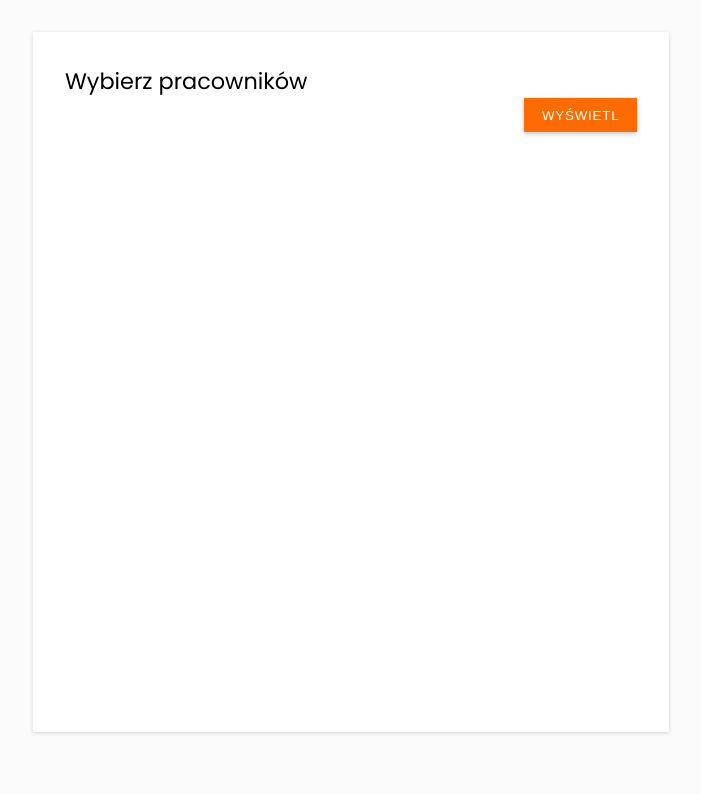
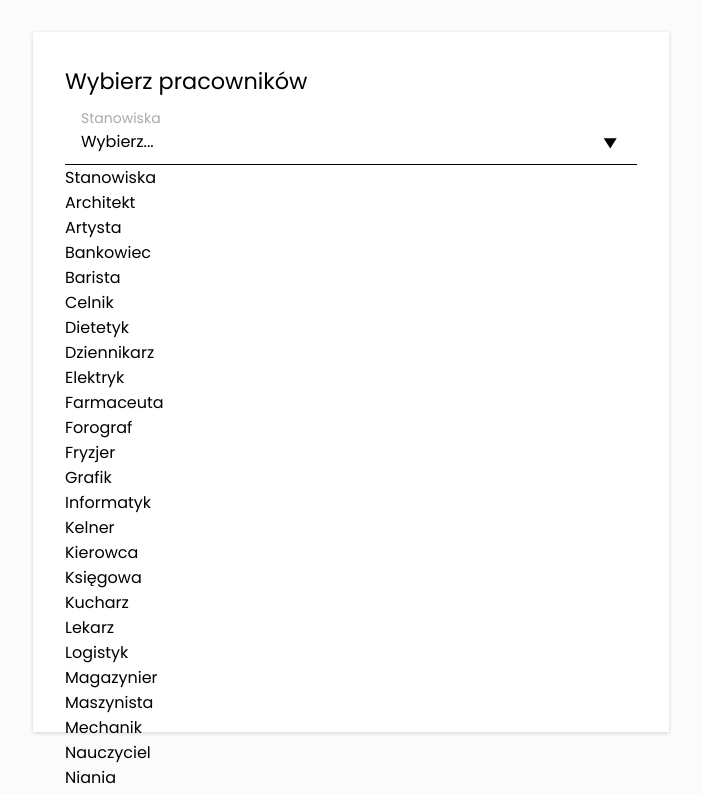
Before and after one commit to maticoder/employee-window, a React (Create React App) app: page / in a window 1280 px wide. Shown: the top 794 px of the page, without its empty margins (289-990 px from the left). Built offline with nearby package versions, Linux system fonts and the light colour scheme.

Commit message:
added select checkbox component

```diff
--- a/src/components/Checkbox/Checkbox.css
+++ b/src/components/Checkbox/Checkbox.css
@@ -2,7 +2,7 @@
   position: relative;
   width: 25px;
   height: 25px;
-  border: 1px solid #b5c4da;
+  border: 1px solid rgba(181, 196, 218, 0.7);
   display: -webkit-box;
   display: -ms-flexbox;
   display: flex;
--- a/src/components/Checkbox/Checkbox.scss
+++ b/src/components/Checkbox/Checkbox.scss
@@ -2,7 +2,7 @@
     position: relative;
     width: 25px;
     height: 25px;
-    border: 1px solid #b5c4da;
+    border: 1px solid rgba(181, 196, 218, 0.7);
     display: flex;
     justify-content: center;
     align-items: center;
--- a/src/components/Select/Select.css
+++ b/src/components/Select/Select.css
@@ -1 +1,42 @@
-/* No CSS */
+.select-input {
+  cursor: pointer;
+  -webkit-user-select: none;
+     -moz-user-select: none;
+      -ms-user-select: none;
+          user-select: none;
+  padding: 10px 16px;
+  border-bottom: 1px solid black;
+}
+
+.select-input-label {
+  font-weight: 400;
+  color: #aaaaaa;
+  font-size: 14px;
+}
+
+.select-input-container {
+  display: -webkit-box;
+  display: -ms-flexbox;
+  display: flex;
+  -webkit-box-orient: horizontal;
+  -webkit-box-direction: normal;
+      -ms-flex-direction: row;
+          flex-direction: row;
+  -webkit-box-pack: justify;
+      -ms-flex-pack: justify;
+          justify-content: space-between;
+  -webkit-box-align: center;
+      -ms-flex-align: center;
+          align-items: center;
+}
+
+.select-input-container span {
+  display: inline-block;
+  -webkit-transform: rotate(90deg);
+          transform: rotate(90deg);
+  font-family: 'Material Icons';
+  font-style: normal;
+  font-weight: 400;
+  font-size: 1.4rem;
+  color: black;
+}
--- a/src/components/Select/Select.js
+++ b/src/components/Select/Select.js
@@ -2,13 +2,33 @@ import React from "react";
 
 import "./Select.css";
 
-function Select({ label, options, selected, handleAdd }) {
+function Select({ label, options, selected, handleClick }) {
+    const getSelected = (selected) => {
+        if (selected.length === 0) {
+            return "Wybierz...";
+        } else if (selected.length === 1) {
+            return `${selected[0]}`;
+        } else if (selected.length === 2) {
+            return `${selected[0]}, ${selected[1]}`;
+        } else {
+            return `${selected[0]}, ${selected[1]} +${selected.length - 2}`;
+        }
+    };
+
     return (
-        <div>
+        <div className="select">
+            <div className="select-input">
+                <div className="select-input-label">{label}</div>
+                <div className="select-input-container">
+                    <p>{getSelected(selected)}</p>
+                    <span className="arrow">play_arrow</span>
+                </div>
+            </div>
+            <div className="select-dropdown"></div>
             <label>{label}</label>
             <div>
                 {options.map((option) => (
-                    <p key={option} onClick={() => handleAdd(option)}>
+                    <p key={option} onClick={() => handleClick(option)}>
                         {selected.includes(option) && "tak"} {option}
                     </p>
                 ))}
--- a/src/components/Select/Select.scss
+++ b/src/components/Select/Select.scss
@@ -0,0 +1,31 @@
+.select {
+    &-input {
+        cursor: pointer;
+        user-select: none;
+        padding: 10px 16px;
+        border-bottom: 1px solid black;
+
+        &-label {
+            font-weight: 400;
+            color: #aaaaaa;
+            font-size: 14px;
+        }
+
+        &-container {
+            display: flex;
+            flex-direction: row;
+            justify-content: space-between;
+            align-items: center;
+
+            span {
+                display: inline-block;
+                transform: rotate(90deg);
+                font-family: 'Material Icons';
+                font-style: normal;
+                font-weight: 400;
+                font-size: 1.4rem;
+                color: black;
+            }
+        }
+    }
+}
--- a/src/components/Window/Window.js
+++ b/src/components/Window/Window.js
@@ -9,8 +9,6 @@ import localizations from "../../util/localizations";
 import Select from "../Select/Select";
 import Button from "../Button/Button";
 
-import Checkbox from "../Checkbox/Checkbox";
-
 import "./Window.css";
 
 function Window() {
@@ -21,19 +19,25 @@ function Window() {
         console.log(selectedPositions);
     };
 
-    const handleAddPosition = (position) => {
-        setSelectedPositions([...selectedPositions, position]);
+    const handlePositionClick = (position) => {
+        if (selectedPositions.includes(position)) {
+            setSelectedPositions(
+                selectedPositions.filter((pos) => pos !== position)
+            );
+        } else {
+            setSelectedPositions([...selectedPositions, position]);
+        }
     };
 
     return (
         <div className="window">
             <h1>Wybierz pracowników</h1>
-            {/* <Select
+            <Select
                 label="Stanowiska"
                 options={positions}
                 selected={selectedPositions}
-                handleAdd={handleAddPosition}
-            /> */}
+                handleClick={handlePositionClick}
+            />
             <div className="button-container">
                 <Button text="Wyświetl" onClick={handleButtonClick} />
             </div>
```
Also changed, not shown: src/components/ListItem/ListItem.css (+8 -0 lines), src/components/ListItem/ListItem.js (+10 -3 lines), src/components/ListItem/ListItem.scss (+8 -0 lines).
